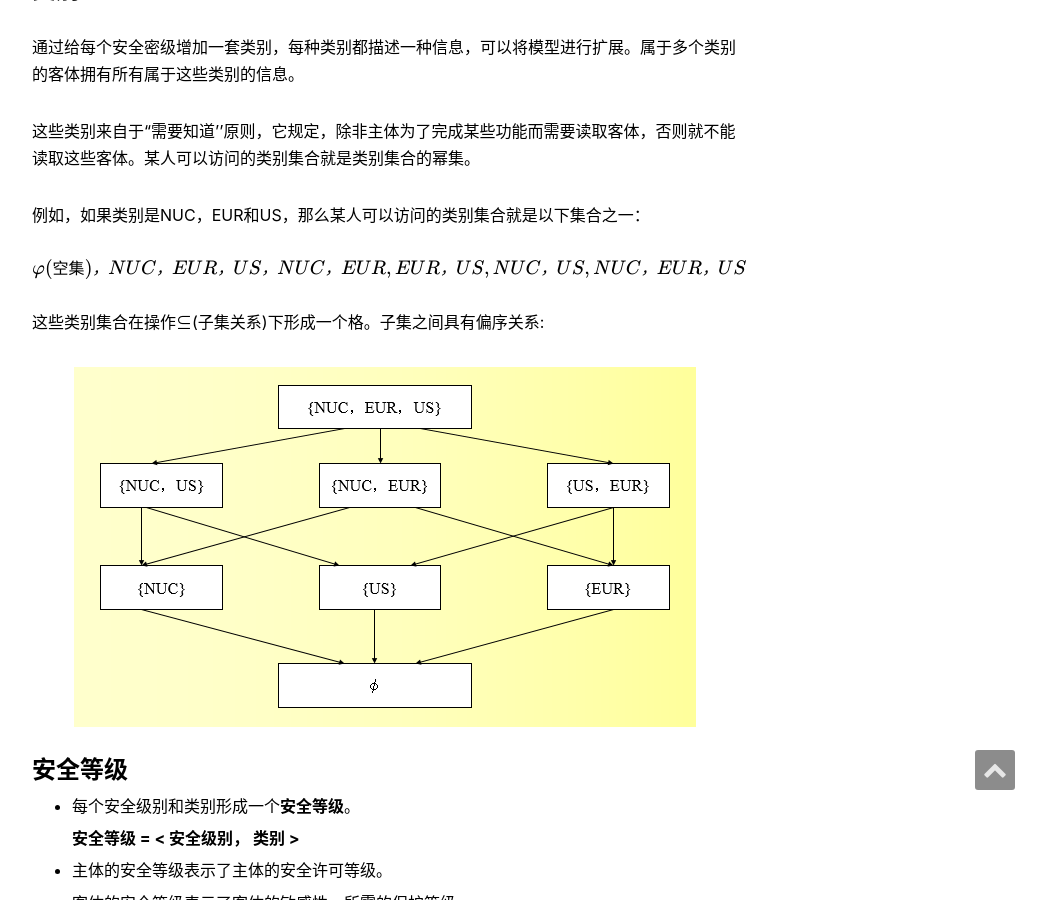
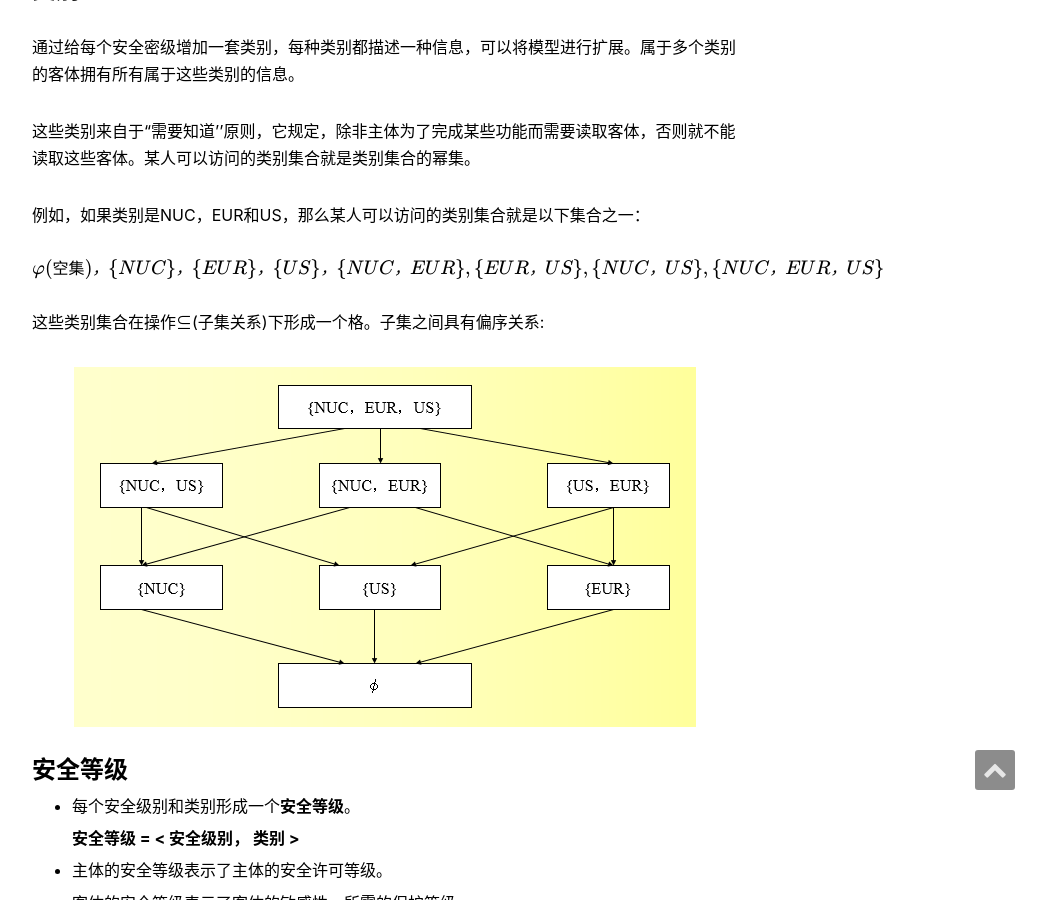
Before and after one commit to binism/binism.github.io, a Jekyll site: the page built from _posts/2016-6-29-BLP-Model.md, in a window 1280 px wide and 900 px high, scrolled down 3619 px. Shown: the whole window, without its empty margins (233-1279 px from the left). Built offline with Jekyll 4.4.1, drawn with Linux system fonts in a browser that asks for light colours; formulas are drawn with MathJax 3; comment, search, counter and statistics services are not loaded.

Commit message:
update BLP.md

```diff
--- a/_posts/2016-6-29-BLP-Model.md
+++ b/_posts/2016-6-29-BLP-Model.md
@@ -79,7 +79,7 @@ s可以写o，当且仅当$$ l_s < l_o $$。且s对o具有自主型写权限。
 
 例如，如果类别是NUC，EUR和US，那么某人可以访问的类别集合就是以下集合之一：
 
-\\[ φ(空集)，\{NUC\}，\{EUR\}，\{US\}，\{NUC，EUR\} , \{EUR，US\} , \{NUC，US\} , \{NUC，EUR，US\} \\]
+\\[ φ(空集)，\\{NUC\\}，\\{EUR\\}，\\{US\\}，\\{NUC，EUR\\} , \\{EUR，US\\} , \\{NUC，US\\} , \\{NUC，EUR，US\\} \\]
 
 这些类别集合在操作⊆(子集关系)下形成一个格。子集之间具有偏序关系:
 
```
Also changed, not shown: _posts/2016-06-24-HRU-Model.md (+0 -1 lines).
